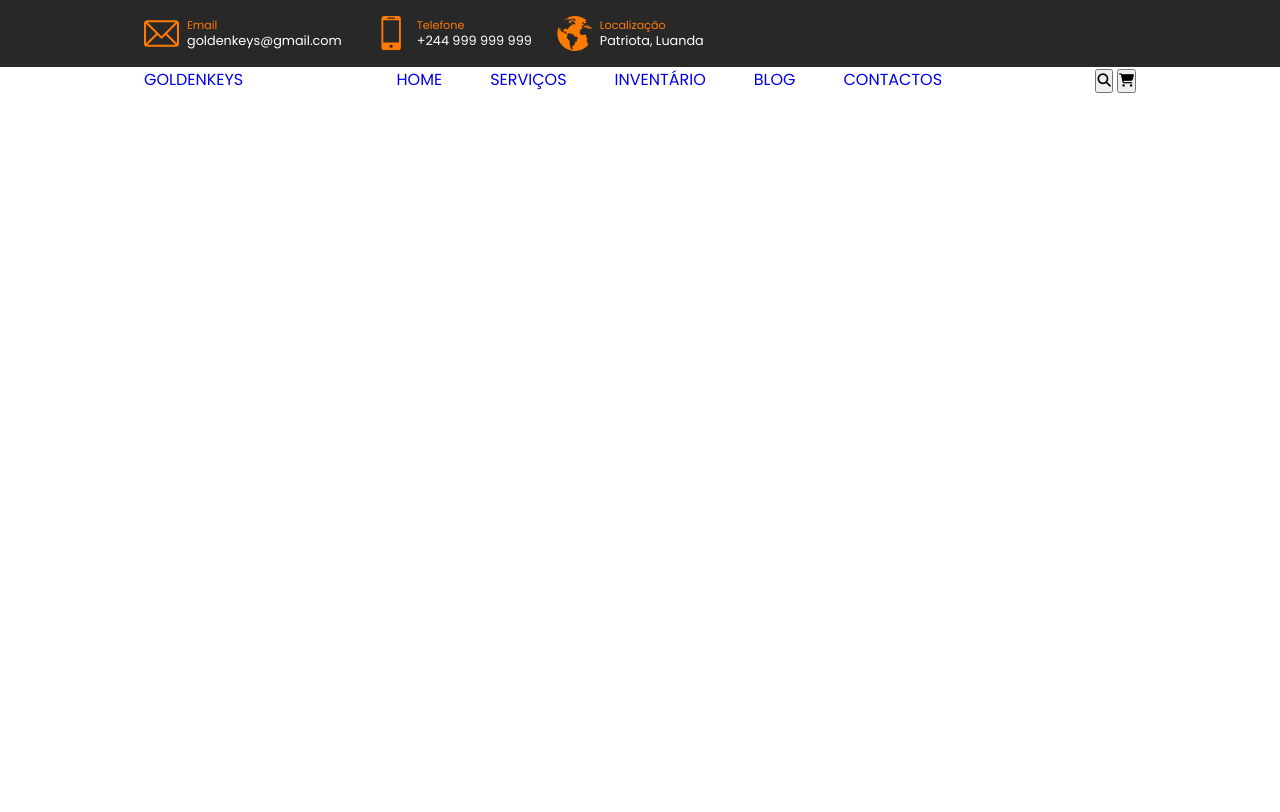
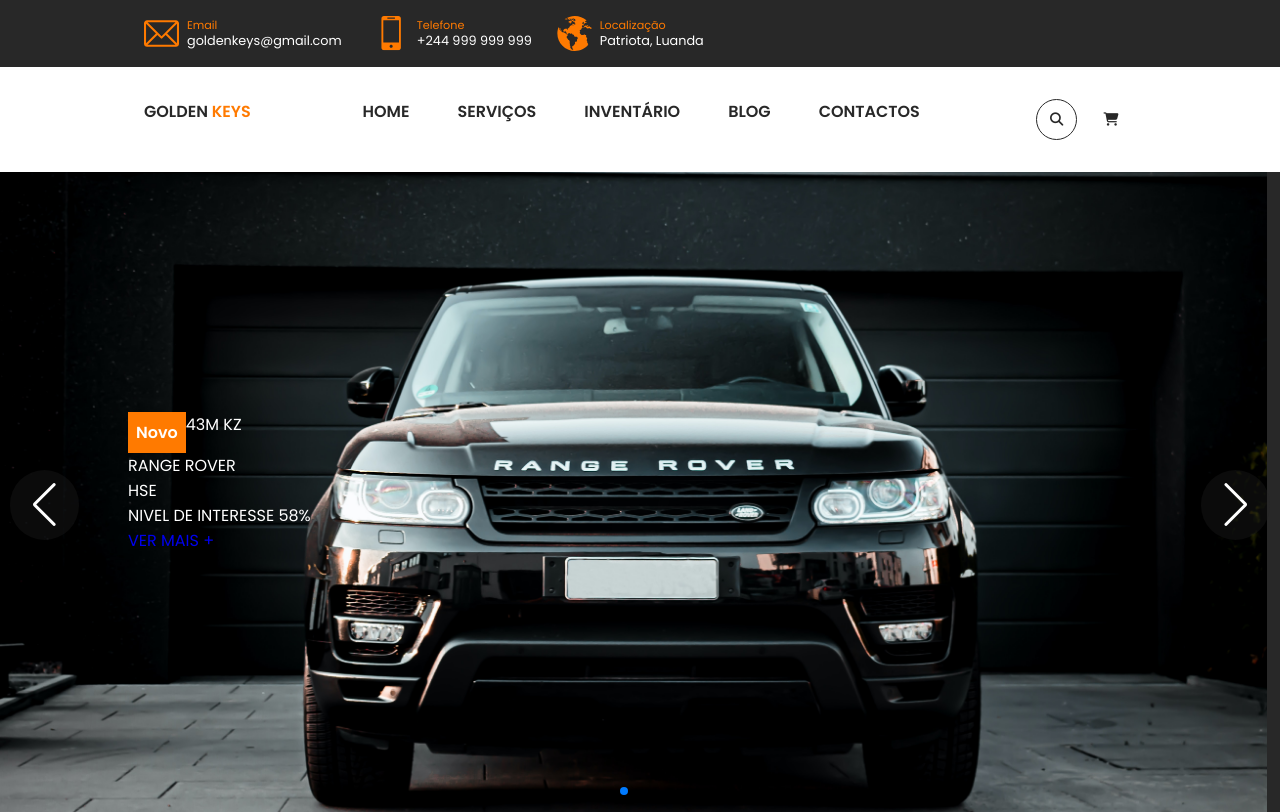
Before and after one commit to hairtonvanda18/autocar-ecommerce, a plain HTML site: page HTML5 & CSS3/index.html in a window 1280 px wide. Drawn offline with nearby package versions, Linux system fonts and the light colour scheme.

Commit message:
*feat*: nav done and slidder started

```diff
--- a/HTML5 & CSS3/index.html
+++ b/HTML5 & CSS3/index.html
@@ -6,6 +6,7 @@
     <meta http-equiv="X-UA-Compatible" content="IE=edge">
     <meta name="viewport" content="width=device-width, initial-scale=1.0">
     <link rel="stylesheet" href="style.css">
+    <link rel="stylesheet" href="https://unpkg.com/swiper@7/swiper-bundle.min.css" />
     <title>Autocar-Ecommerce</title>
 </head>
 
@@ -36,7 +37,7 @@
         </ul>
     </header>
     <nav>
-        <a href="#">GOLDEN<span>KEYS</span></a>
+        <a href="#" class="logo">GOLDEN <span>KEYS</span></a>
         <ul class="nav-links">
             <li><a href="#">HOME</a> </li>
             <li><a href="#">SERVIÇOS</a> </li>
@@ -45,15 +46,111 @@
             <li><a href="#">CONTACTOS</a> </li>
         </ul>
         <div class="btn-warper">
-            <button>
+            <button class="btn-search">
                 <i class="fas fa-search"></i>
             </button>
-            <button>
+            <button class="btn-shop">
                 <i class="fas fa-shopping-cart"></i>
             </button>
         </div>
     </nav>
+    <section class="hero">
+        <!-- Slider main container -->
+        <div class="swiper">
+            <!-- Additional required wrapper -->
+            <div class="swiper-wrapper">
+                <!-- Slides -->
+                <div class="swiper-slide">
+                    <div class="swiper-content">
+                        <div class="card-warper">
+                            <div class="card-row">
+                                <div class="new-card">
+                                    <p>Novo</p>
+                                </div>
+                                <div class="price-card">
+                                    <p>43M KZ</p>
+                                </div>
+                            </div>
+                            <div class="card-row">
+                                <div class="brand-card">
+                                    <p>RANGE ROVER</p>
+                                    <P>HSE</P>
+                                </div>
+                            </div>
+                            <div class="card-row">
+                                <div class="interest-card">
+                                    <p>NIVEL DE INTERESSE <span>58%</span></p>
+                                </div>
+                            </div>
+                            <div class="card-row">
+                                <div class="see-more">
+                                    <a href="#">VER MAIS <span>+</span></a>
+                                </div>
+                            </div>
+
+                        </div>
+                    </div>
+                    <div class="slider-image">
+                        <img src="./Assets/jannis-lucas-5B0EXiwdJrg-unsplash.jpg" alt="" class="hero-img">
+                    </div>
+
+                </div>
+                <div class="swiper-slide">
+                    <div class="slider-image">
+                        <img src="./Assets/jannis-lucas-5B0EXiwdJrg-unsplash.jpg" alt="" class="hero-img">
+                    </div>
+                </div>
+                <div class="swiper-slide">
+                    <div class="slider-image">
+                        <img src="./Assets/jannis-lucas-5B0EXiwdJrg-unsplash.jpg" alt="" class="hero-img">
+                    </div>
+                </div>
+                ...
+            </div>
+            <!-- If we need pagination -->
+            <div class="swiper-pagination"></div>
+
+            <!-- If we need navigation buttons -->
+            <div class="swiper-button-prev"></div>
+            <div class="swiper-button-next"></div>
+
+        </div>
+
+    </section>
     <script src="https://kit.fontawesome.com/a8ad894489.js" crossorigin="anonymous"></script>
+    <script src="https://unpkg.com/swiper@7/swiper-bundle.min.js"></script>
+    <script>
+        const swiper = new Swiper('.swiper', {
+            // Optional parameters
+            //direction: 'horizontal',
+            loop: true,
+
+            // If we need pagination
+            pagination: {
+                el: '.swiper-pagination',
+                type: 'bullets'
+            },
+
+            // Navigation arrows
+            navigation: {
+                nextEl: '.swiper-button-next',
+                prevEl: '.swiper-button-prev',
+            },
+
+
+        });
+
+        let openMenu = document.getElementById('open_menu');
+        let closeMenu = document.getElementById('close_menu')
+        let menu = document.getElementById("menu");
+
+        openMenu.onclick = () => {
+            menu.style.display = 'flex';
+        };
+        closeMenu.onclick = () => {
+            menu.style.display = 'none';
+        };
+    </script>
 </body>
 
 </html>
--- a/HTML5 & CSS3/style.css
+++ b/HTML5 & CSS3/style.css
@@ -1,4 +1,4 @@
-@import url('https://fonts.googleapis.com/css2?family=Poppins:ital,wght@0,400;0,700;0,800;1,800&display=swap');
+@import url('https://fonts.googleapis.com/css2?family=Poppins:ital,wght@0,400;0,500;0,600;0,700;0,800;1,800&display=swap');
 * {
     padding: 0;
     margin: 0;
@@ -11,6 +11,10 @@ header ul {
     background-color: #282828;
     color: white;
     padding-left: 8rem;
+}
+
+button {
+    border: none;
 }
 
 header ul li {
@@ -47,7 +51,16 @@ header span {
 nav {
     display: flex;
     justify-content: space-between;
-    padding: 0 9rem;
+    padding: 2rem 9rem;
+    font-weight: 600;
+}
+
+nav a {
+    color: #282828;
+}
+
+.logo span {
+    color: #FF7A00;
 }
 
 .nav-links {
@@ -58,3 +71,73 @@ nav {
     list-style: none;
     margin: 0 1.5rem;
 }
+
+.nav-links li a:hover {
+    color: #FF7A00;
+}
+
+.btn-warper button {
+    padding: 0.6rem 0.8rem;
+    color: #282828;
+    border-radius: 5rem;
+    background: transparent;
+    margin: 0 0.3rem;
+    cursor: pointer;
+}
+
+.btn-search {
+    border: 1px #282828 solid;
+}
+
+.hero {
+    background: #282828;
+    height: 80vh;
+    max-width: 100vw;
+}
+
+.swiper {
+    height: 100%;
+    width: 100%;
+}
+
+.swiper-pagination {
+    color: white;
+}
+
+.swiper-button-next,
+.swiper-button-prev {
+    color: white !important;
+    background: #2828284B;
+    border-radius: 5rem;
+    padding: 0.8rem 1.3rem;
+}
+
+.hero-img {
+    width: 100%;
+    height: 100%;
+    object-fit: cover;
+}
+
+.slider-image {
+    width: 99vw;
+    height: 40rem;
+    position: relative;
+}
+
+.card-warper {
+    position: absolute;
+    top: 15rem;
+    left: 8rem;
+    z-index: 1;
+    color: white;
+}
+
+.card-row {
+    display: flex;
+}
+
+.new-card {
+    background: #FF7A00;
+    padding: 0.5rem;
+    font-weight: 600;
+}
```
Also changed, not shown: HTML5 & CSS3/Assets/jannis-lucas-5B0EXiwdJrg-unsplash.jpg (added).
